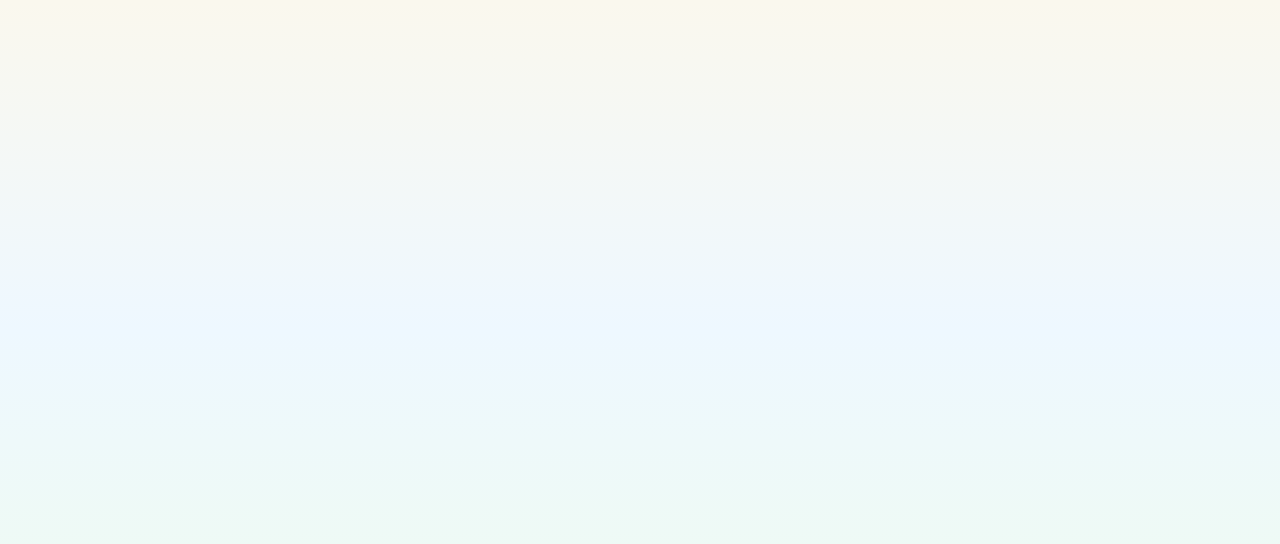
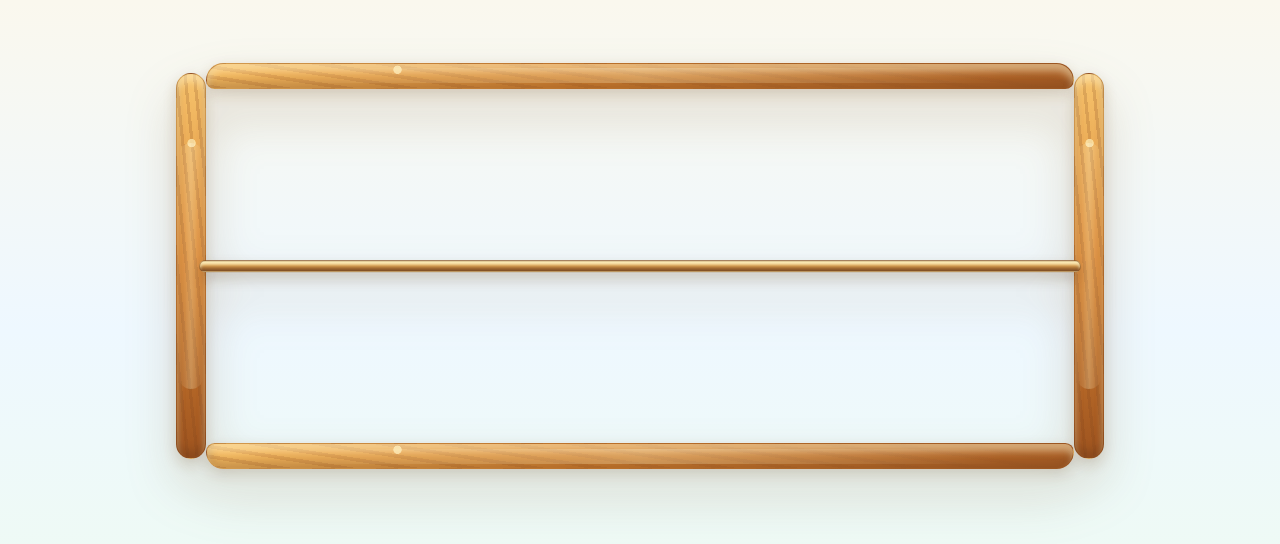
Before and after one commit to mtplayground/alex-1883-rainbow-abacus, a React (Vite) app: page / in a window 1280 px wide. Shown: the part 134-678 px from the top of the page. Built offline with nearby package versions, Linux system fonts and the light colour scheme.

Commit message:
feat: Build the wooden-style frame and single rod

```diff
--- a/src/App.tsx
+++ b/src/App.tsx
@@ -1,9 +1,10 @@
 import { AppShell } from "./components/AppShell";
+import { AbacusFrame } from "./components/AbacusFrame";
 
 export default function App() {
   return (
     <AppShell>
-      <div className="app-shell__abacus-slot" aria-hidden="true" />
+      <AbacusFrame />
     </AppShell>
   );
 }
--- /dev/null
+++ b/src/components/AbacusFrame.tsx
@@ -0,0 +1,17 @@
+import { Rod } from "./Rod";
+
+export function AbacusFrame() {
+  return (
+    <div
+      className="abacus-frame"
+      role="img"
+      aria-label="Wooden abacus frame with one rod"
+    >
+      <div className="abacus-frame__rail abacus-frame__rail--top" />
+      <div className="abacus-frame__rail abacus-frame__rail--right" />
+      <div className="abacus-frame__rail abacus-frame__rail--bottom" />
+      <div className="abacus-frame__rail abacus-frame__rail--left" />
+      <Rod />
+    </div>
+  );
+}
--- /dev/null
+++ b/src/components/Rod.tsx
@@ -0,0 +1,3 @@
+export function Rod() {
+  return <div className="abacus-rod" aria-hidden="true" />;
+}
--- a/src/index.css
+++ b/src/index.css
@@ -7,6 +7,9 @@
   --app-scene-max-width: 72rem;
   --app-scene-max-height: 48rem;
   --app-shell-gutter: clamp(1rem, 4vmin, 3rem);
+  --abacus-rail-size: clamp(1.35rem, 3.2vmin, 2.7rem);
+  --abacus-post-size: clamp(1.55rem, 3.8vmin, 3rem);
+  --abacus-corner-radius: clamp(1rem, 2.6vmin, 1.9rem);
 
   font-family:
     Inter,
@@ -86,14 +89,123 @@ body,
   place-items: center;
 }
 
-.app-shell__abacus-slot {
-  width: min(88%, 56rem);
-  height: clamp(14rem, 42vmin, 28rem);
+.abacus-frame {
+  position: relative;
+  width: min(92%, 58rem);
+  min-width: 18rem;
+  aspect-ratio: 16 / 7;
+  filter: drop-shadow(0 1.6rem 1.5rem rgb(126 88 38 / 0.22));
+}
+
+.abacus-frame__rail {
+  position: absolute;
+  overflow: hidden;
+  border: 0.12rem solid rgb(118 68 31 / 0.28);
+  background:
+    radial-gradient(
+      circle at 22% 24%,
+      rgb(255 236 180 / 0.78) 0 0.24rem,
+      transparent 0.28rem
+    ),
+    repeating-linear-gradient(
+      9deg,
+      rgb(162 92 41 / 0.2) 0 0.22rem,
+      transparent 0.22rem 0.62rem
+    ),
+    linear-gradient(90deg, #f6bd63 0%, #d68432 42%, #a85d25 100%);
+  box-shadow:
+    inset 0 0.45rem 0.45rem rgb(255 242 198 / 0.5),
+    inset 0 -0.45rem 0.5rem rgb(92 49 20 / 0.28),
+    0 0.35rem 0.85rem rgb(111 66 27 / 0.2);
+}
+
+.abacus-frame__rail::after {
+  position: absolute;
+  inset: 18% 8%;
+  display: block;
+  border-radius: inherit;
+  background: linear-gradient(90deg, transparent, rgb(255 244 196 / 0.28), transparent);
+  content: "";
+  mix-blend-mode: screen;
+}
+
+.abacus-frame__rail--top,
+.abacus-frame__rail--bottom {
+  left: var(--abacus-post-size);
+  width: calc(100% - (var(--abacus-post-size) * 2));
+  height: var(--abacus-rail-size);
+}
+
+.abacus-frame__rail--top {
+  top: 0;
+  border-radius: var(--abacus-corner-radius) var(--abacus-corner-radius)
+    calc(var(--abacus-corner-radius) * 0.5) calc(var(--abacus-corner-radius) * 0.5);
+}
+
+.abacus-frame__rail--bottom {
+  bottom: 0;
+  border-radius: calc(var(--abacus-corner-radius) * 0.5)
+    calc(var(--abacus-corner-radius) * 0.5) var(--abacus-corner-radius)
+    var(--abacus-corner-radius);
+}
+
+.abacus-frame__rail--left,
+.abacus-frame__rail--right {
+  top: calc(var(--abacus-rail-size) * 0.38);
+  width: var(--abacus-post-size);
+  height: calc(100% - (var(--abacus-rail-size) * 0.76));
+  background:
+    radial-gradient(
+      circle at 52% 18%,
+      rgb(255 236 180 / 0.74) 0 0.24rem,
+      transparent 0.28rem
+    ),
+    repeating-linear-gradient(
+      84deg,
+      rgb(126 68 29 / 0.2) 0 0.2rem,
+      transparent 0.2rem 0.58rem
+    ),
+    linear-gradient(180deg, #f7c46d 0%, #d98734 48%, #9d531f 100%);
+  border-radius: var(--abacus-corner-radius);
+}
+
+.abacus-frame__rail--left {
+  left: 0;
+}
+
+.abacus-frame__rail--right {
+  right: 0;
+}
+
+.abacus-rod {
+  position: absolute;
+  top: 50%;
+  right: calc(var(--abacus-post-size) * 0.76);
+  left: calc(var(--abacus-post-size) * 0.76);
+  height: clamp(0.7rem, 1.45vmin, 1.1rem);
+  border: 0.08rem solid rgb(123 79 41 / 0.42);
+  border-radius: 999rem;
+  background:
+    linear-gradient(
+      180deg,
+      rgb(255 239 178 / 0.92) 0%,
+      rgb(217 157 75 / 0.98) 42%,
+      rgb(137 84 38 / 0.98) 100%
+    ),
+    #c98942;
+  box-shadow:
+    inset 0 0.22rem 0.18rem rgb(255 246 202 / 0.64),
+    inset 0 -0.22rem 0.24rem rgb(91 55 28 / 0.28),
+    0 0.42rem 0.8rem rgb(94 57 31 / 0.24);
+  transform: translateY(-50%);
+  transform-origin: center;
 }
 
 @media (max-width: 640px) {
   :root {
     --app-shell-gutter: clamp(0.75rem, 5vw, 1.5rem);
+    --abacus-rail-size: clamp(1.15rem, 5.2vmin, 2rem);
+    --abacus-post-size: clamp(1.35rem, 6vmin, 2.35rem);
   }
 
   .app-shell__scene {
@@ -105,9 +217,9 @@ body,
     aspect-ratio: 3 / 4;
   }
 
-  .app-shell__abacus-slot {
-    width: min(92%, 28rem);
-    height: clamp(16rem, 58vmin, 32rem);
+  .abacus-frame {
+    width: min(96%, 31rem);
+    aspect-ratio: 7 / 8;
   }
 }
 
@@ -121,7 +233,8 @@ body,
     aspect-ratio: 16 / 7;
   }
 
-  .app-shell__abacus-slot {
-    height: min(58svh, 18rem);
+  .abacus-frame {
+    width: min(86%, 48rem);
+    aspect-ratio: 18 / 7;
   }
 }
```
